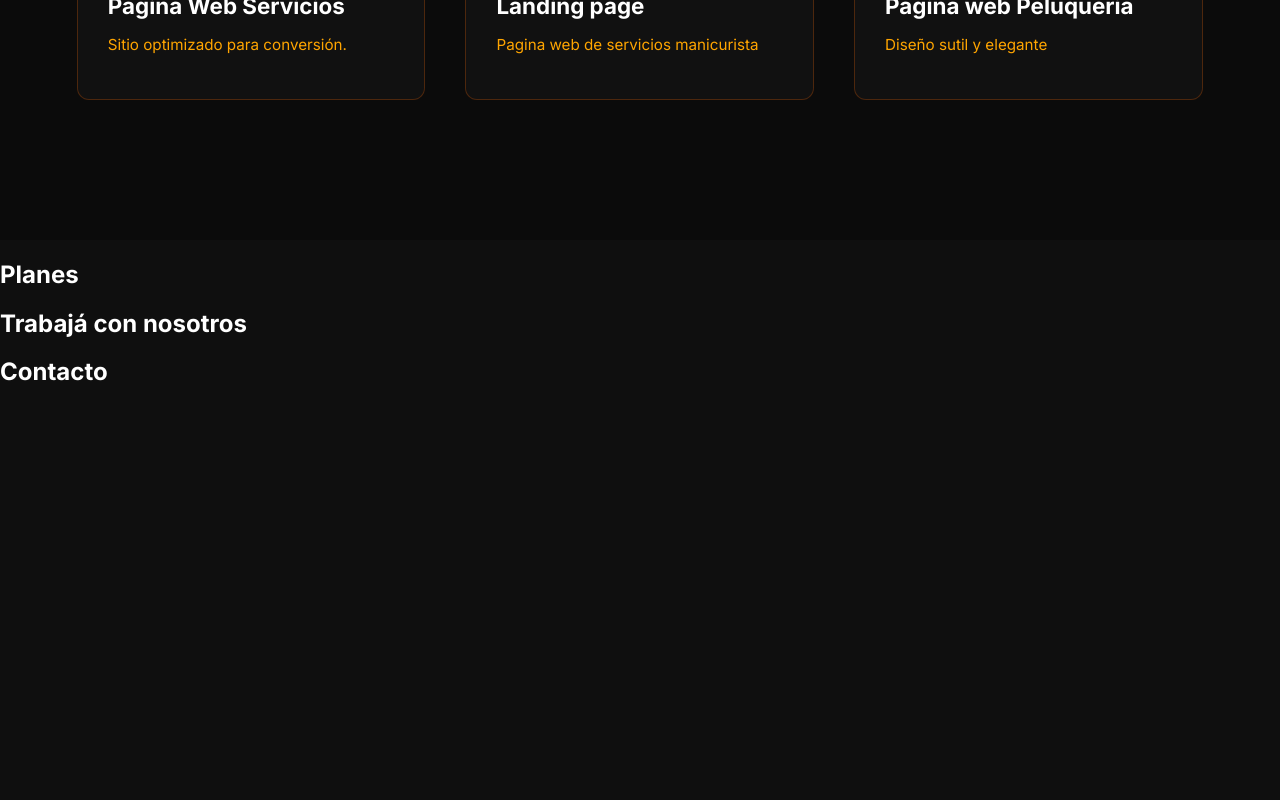
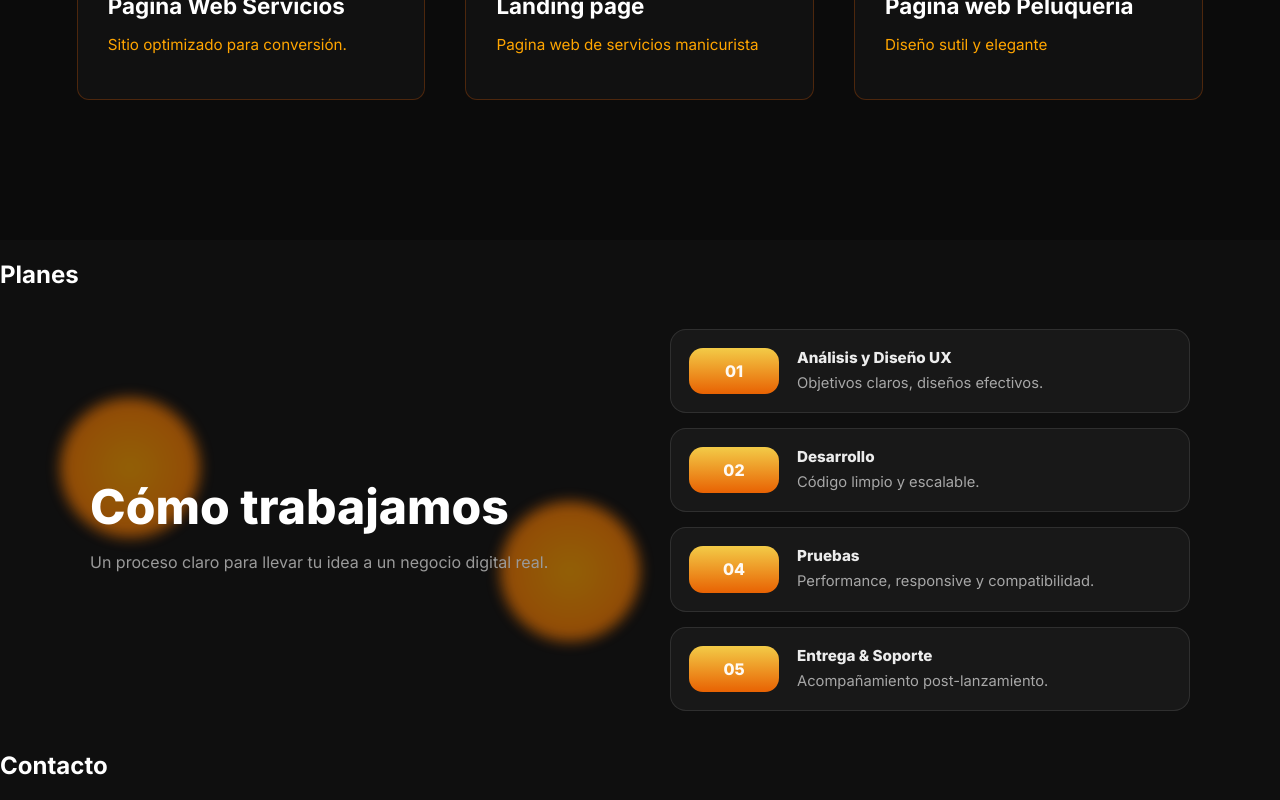
Before and after one commit to martinaross/Web-digital-studio, a React (Vite) app: page / in a window 1280 px wide. Shown: the part 3002-3802 px from the top of the page. Before the commit the page ends 3408 px from the top, so only its background shows below. Built offline with nearby package versions, Linux system fonts and the light colour scheme.

Commit message:
agrego seccion 3- trabaja con nosotros

```diff
--- a/src/pages/Home/Home.css
+++ b/src/pages/Home/Home.css
@@ -2179,3 +2179,151 @@
     transform: translateY(0);
   }
 }
+
+
+/* Section trabaja con nosotros */
+
+.process {
+  padding: 20px 5%;
+  background: #0f0f0f;
+}
+
+.process__container {
+  max-width: 1100px;
+  margin: auto;
+  display: grid;
+  grid-template-columns: 1fr 1fr;
+  gap: 60px;
+  align-items: center;
+}
+
+.process__title {
+  font-size: 3rem;
+  font-weight: 800;
+  margin-bottom: 10px;
+}
+
+.process__subtitle {
+  color: #9a9a9a;
+  margin-bottom: 30px;
+}
+
+/* “card” usada como fondo detrás del título */
+.process__bg {
+  position: absolute;
+  inset: -30px -20px auto -20px;
+  height: 220px;
+  z-index: 0;
+  pointer-events: none;
+  /* NO molesta al mouse en el texto */
+}
+
+/* asegura que el texto quede arriba */
+.process__title,
+.process__subtitle {
+  position: relative;
+  z-index: 2;
+}
+
+/* para poder posicionar el fondo detrás */
+.process__left {
+  position: relative;
+}
+
+/*  círculos */
+.circle {
+  width: 140px;
+  height: 140px;
+  background: radial-gradient(#FFA500, #FF6A00);
+  border-radius: 50%;
+  position: absolute;
+  filter: blur(7px);
+  opacity: 0.55;
+  animation: move-up6 2.2s ease-in-out infinite alternate;
+}
+
+.circle:nth-child(1) {
+  top: -30px;
+  left: -30px;
+}
+
+.circle:nth-child(2) {
+  bottom: -30px;
+  right: -30px;
+  animation-name: move-down1;
+}
+
+@keyframes move-up6 {
+  to {
+    transform: translateY(-10px);
+  }
+}
+
+@keyframes move-down1 {
+  to {
+    transform: translateY(10px);
+  }
+}
+
+/* CARDS */
+
+.process__right {
+  display: flex;
+  flex-direction: column;
+  gap: 15px;
+}
+
+.process__card {
+  display: grid;
+  grid-template-columns: 90px 1fr;
+  gap: 18px;
+  padding: 18px;
+  border-radius: 16px;
+
+  background: rgba(255, 255, 255, 0.04);
+  border: 1px solid rgba(255, 255, 255, 0.10);
+
+  transition: all 0.3s ease;
+}
+
+/* interacción */
+.process__card:hover {
+  border: 1px solid #FF6A00;
+
+  /* glow detrás */
+  box-shadow:
+    0 0 25px rgba(255, 106, 0, 0.15),
+    0 0 60px rgba(255, 106, 0, 0.10);
+
+  /* leve elevación */
+  transform: translateY(-3px);
+}
+
+.process__number {
+  border-radius: 14px;
+  display: flex;
+  align-items: center;
+  justify-content: center;
+
+  font-weight: 800;
+  font-size: 16px;
+  color: rgba(255, 255, 255, 0.95);
+
+  background: linear-gradient(180deg, rgba(255, 213, 74, 0.95), rgba(255, 106, 0, 0.90));
+}
+
+/* texto de adentro de la card  */
+.process__card h4,
+.process__card h3 {
+  margin: 0 0 6px 0;
+  font-weight: 800;
+  font-size: 0.95rem;
+  color: rgba(255, 255, 255, 0.92);
+}
+
+.process__card p {
+  margin: 0;
+  color: rgba(255, 255, 255, 0.62);
+  font-size: 0.92rem;
+  line-height: 1.45;
+}
--- a/src/pages/Home/Home.jsx
+++ b/src/pages/Home/Home.jsx
@@ -2,6 +2,7 @@ import { Layout } from "../../components/Layout/Layout";
 import Servicios from "../../section/Servicios";
 import Proyectos from "../../section/Proyectos";
 import "./Home.css";
+
 
 const Home = () => {
   return (
@@ -42,8 +43,69 @@ const Home = () => {
         <h2>Planes</h2>
       </section>
 
-      <section id="trabaja">
-        <h2>Trabajá con nosotros</h2>
+
+      {/* seccion trabaja con nosotros */}
+      <section id="trabaja" className="process">
+
+        <div className="process__container">
+
+          {/* IZQUIERDA */}
+          <div className="process__left">
+            <div class="card">
+              <div class="circle"></div>
+              <div class="circle"></div>
+            </div>
+
+            <h2 className="process__title">
+              Cómo trabajamos
+            </h2>
+
+            <p className="process__subtitle">
+              Un proceso claro para llevar tu idea a un negocio digital real.
+            </p>
+          </div>
+
+
+
+          {/* DERECHA */}
+          <div className="process__right">
+
+            <div className="process__card">
+              <div className="process__number">01</div>
+              <div>
+                <h3>Análisis y Diseño UX </h3>
+                <p>Objetivos claros, diseños efectivos.</p>
+              </div>
+            </div>
+
+            <div className="process__card">
+              <div className="process__number">02</div>
+              <div>
+                <h3>Desarrollo</h3>
+                <p>Código limpio y escalable.</p>
+              </div>
+            </div>
+
+            <div className="process__card">
+              <div className="process__number">04</div>
+              <div>
+                <h3>Pruebas</h3>
+                <p>Performance, responsive y compatibilidad.</p>
+              </div>
+            </div>
+
+            <div className="process__card">
+              <div className="process__number">05</div>
+              <div>
+                <h3>Entrega & Soporte</h3>
+                <p>Acompañamiento post-lanzamiento.</p>
+              </div>
+            </div>
+
+          </div>
+
+        </div>
+
       </section>
 
       <section id="contacto">
```
